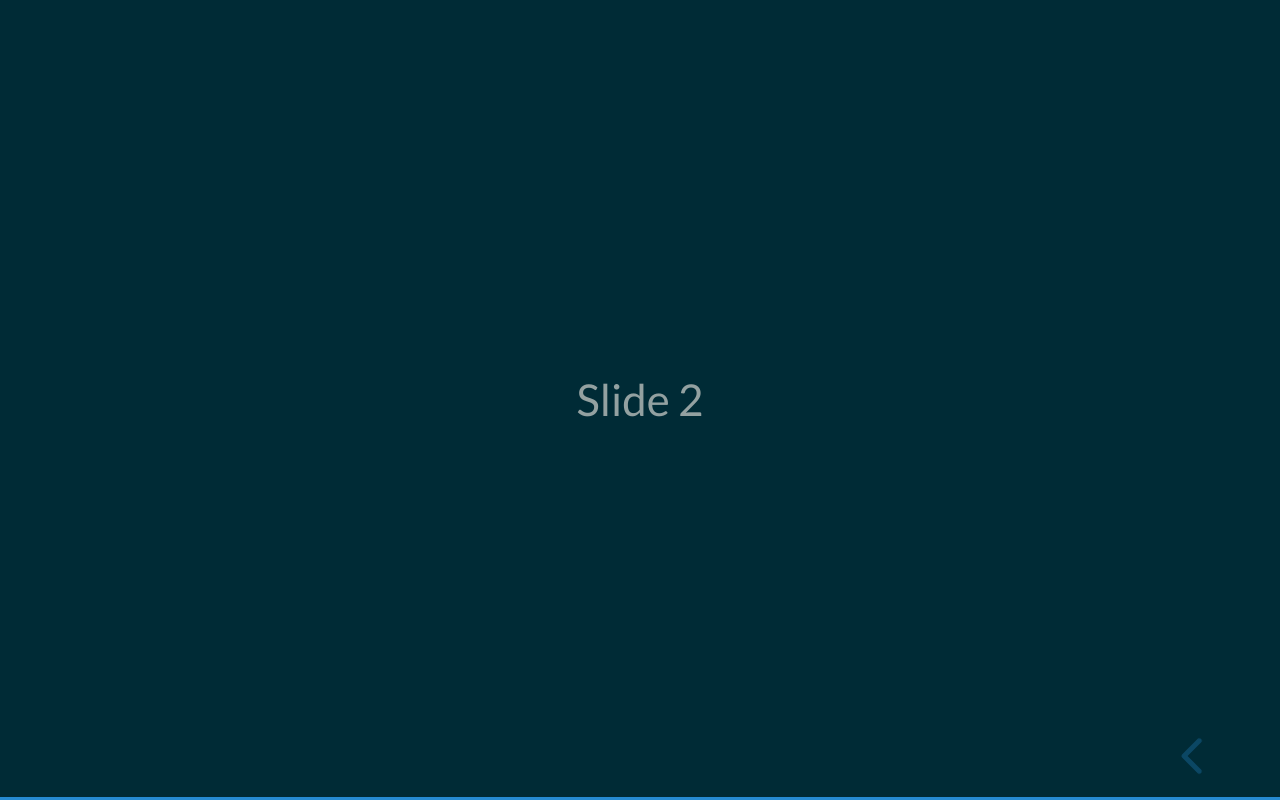
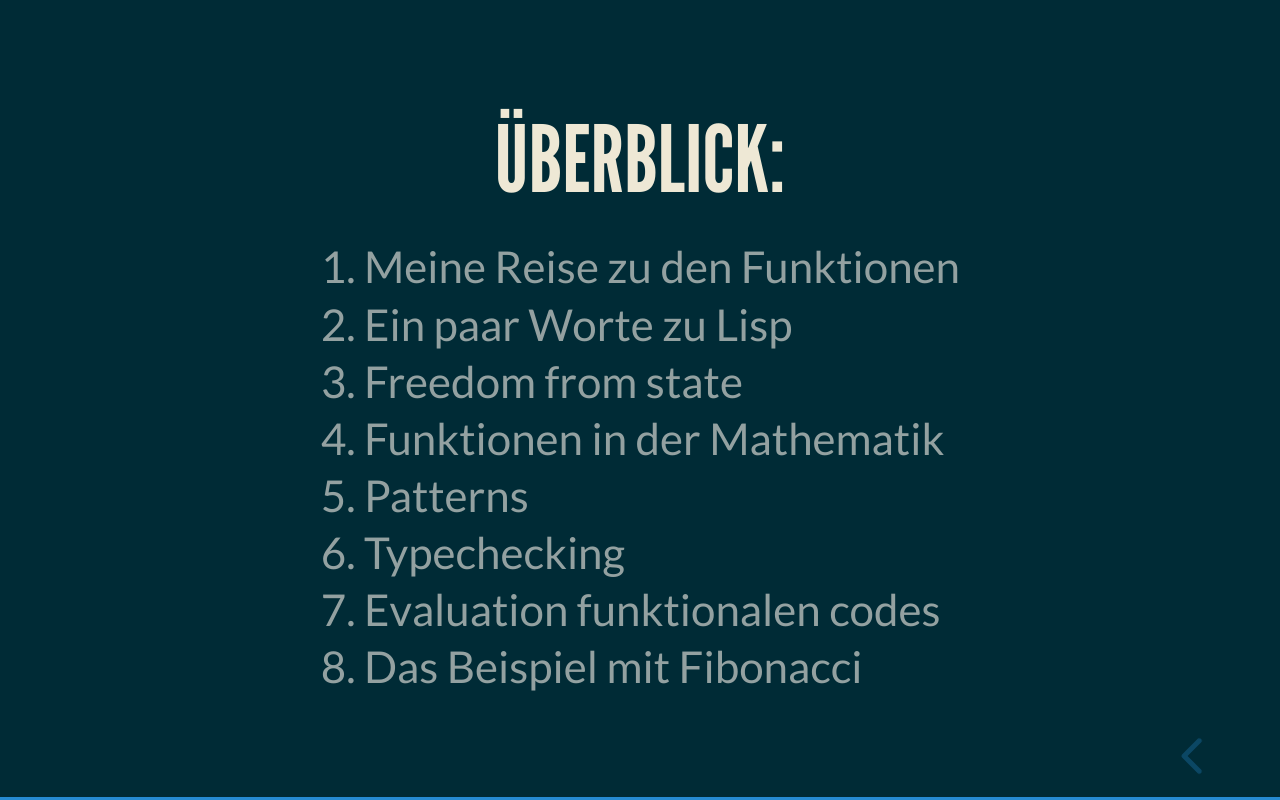
Before and after one commit to runjak/functional-programming-primer, a plain HTML site: page index.html in a window 1280 px wide. Both pictures are taken after a click on the button "next slide". Drawn offline with nearby package versions, Linux system fonts and the light colour scheme; some packages are replaced by stand-ins of ours.

Commit message:
add initial overview

```diff
--- a/index.html
+++ b/index.html
@@ -24,8 +24,22 @@
 	<body>
 		<div class="reveal">
 			<div class="slides">
-				<section>Slide 1</section>
-				<section>Slide 2</section>
+				<section>
+					<img src="pics/i-should-cat.jpg" />
+				</section>
+				<section>
+					<h2>Überblick:</h2>
+					<ol>
+						<li>Meine Reise zu den Funktionen</li>
+						<li>Ein paar Worte zu Lisp</li>
+						<li>Freedom from state</li>
+						<li>Funktionen in der Mathematik</li>
+						<li>Patterns</li>
+						<li>Typechecking</li>
+						<li>Evaluation funktionalen codes</li>
+						<li>Das Beispiel mit Fibonacci</li>
+					</ol>
+				</section>
 			</div>
 		</div>
 
```
Also changed, not shown: outline.md (+5 -0 lines), pics/i-should-cat.jpg (added).
